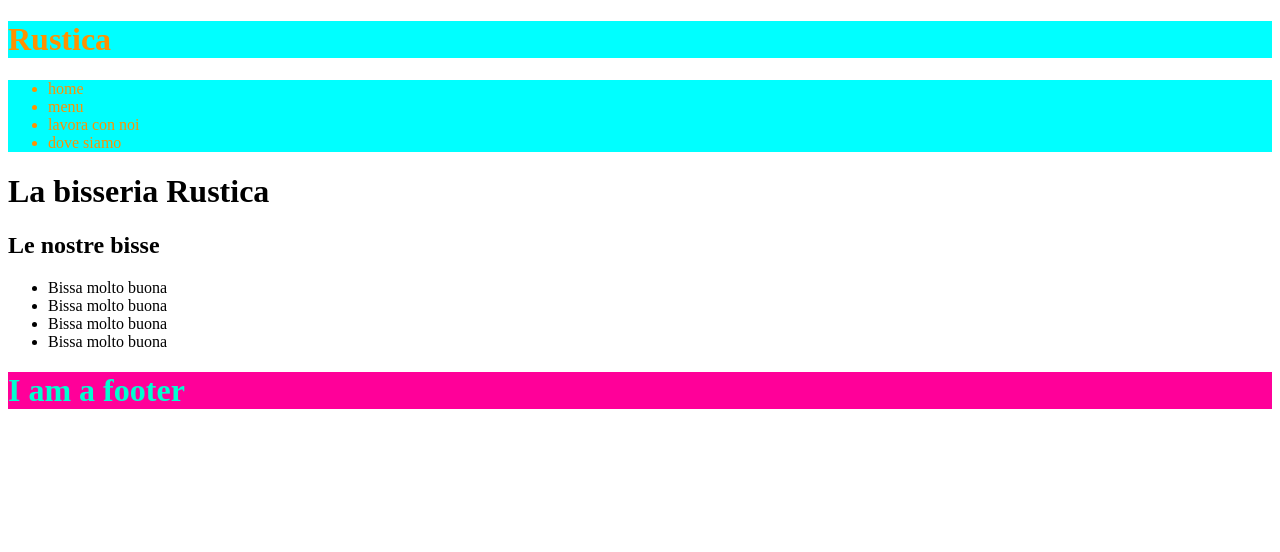
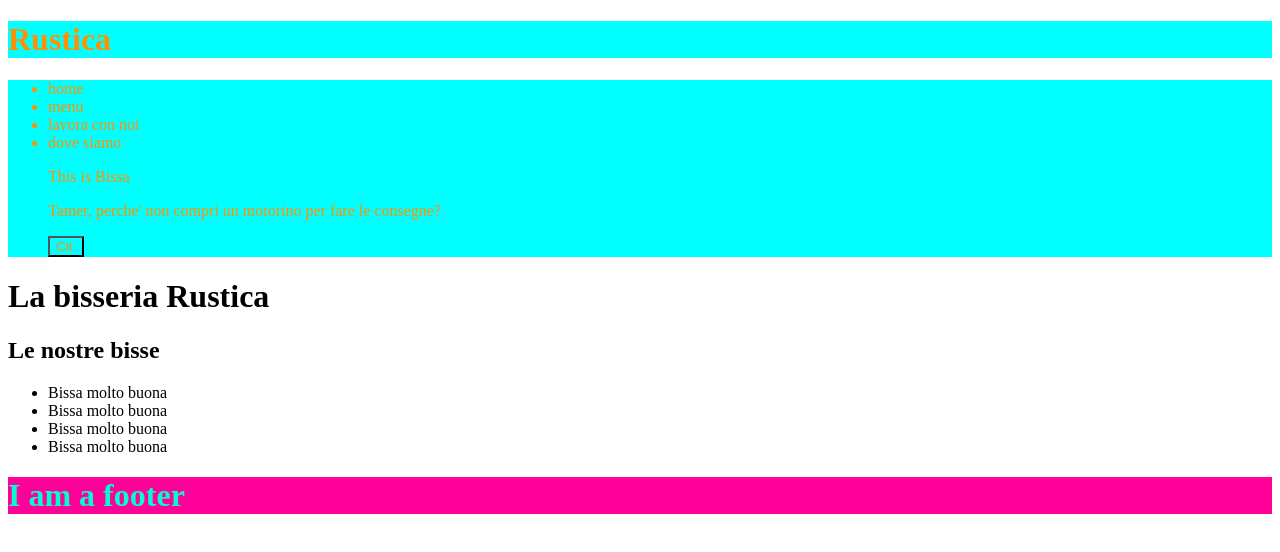
Before and after one commit to bronzo97/pizzeria-rustica, an Angular app: page / in a window 1280 px wide. Shown: the top 552 px of the page. Built offline with nearby package versions, Linux system fonts and the light colour scheme.

Commit message:
angular 17 fundamentals

```diff
--- a/src/app/navbar/navbar.component.html
+++ b/src/app/navbar/navbar.component.html
@@ -3,4 +3,19 @@
     @for (link of linkMenu; track linkMenu) {
         <li>{{ link }}</li>
     }
+
+    @if (isPizza) {
+        <p>This is Bissa</p>
+    }
+    @else {
+        <p>This is also Bissa</p>
+    }
+    Tamer, perche' non compri un motorino per fare le consegne?
+    <p> {{ tamerCit }}</p>
+    @if (!tamerCit) {
+        <button (click)="TamerCit()">Cit.</button>
+    } @else {
+        <button (click)="Hide()">Nascondi</button>
+    }
+
 </ul>
--- a/src/app/navbar/navbar.component.ts
+++ b/src/app/navbar/navbar.component.ts
@@ -10,5 +10,14 @@ import { Component } from "@angular/core";
 export class Navbar {
     linkMenu = [
         'home', 'menu', 'lavora con noi', 'dove siamo'
-    ]
+    ];
+    isPizza = true;
+    tamerCit = '';
+
+    TamerCit() {
+        this.tamerCit = "Perche' se poi Robertona cade si la sbuccia la figa";
+    }
+    Hide(){
+        this.tamerCit = '';
+    }
 }
```
